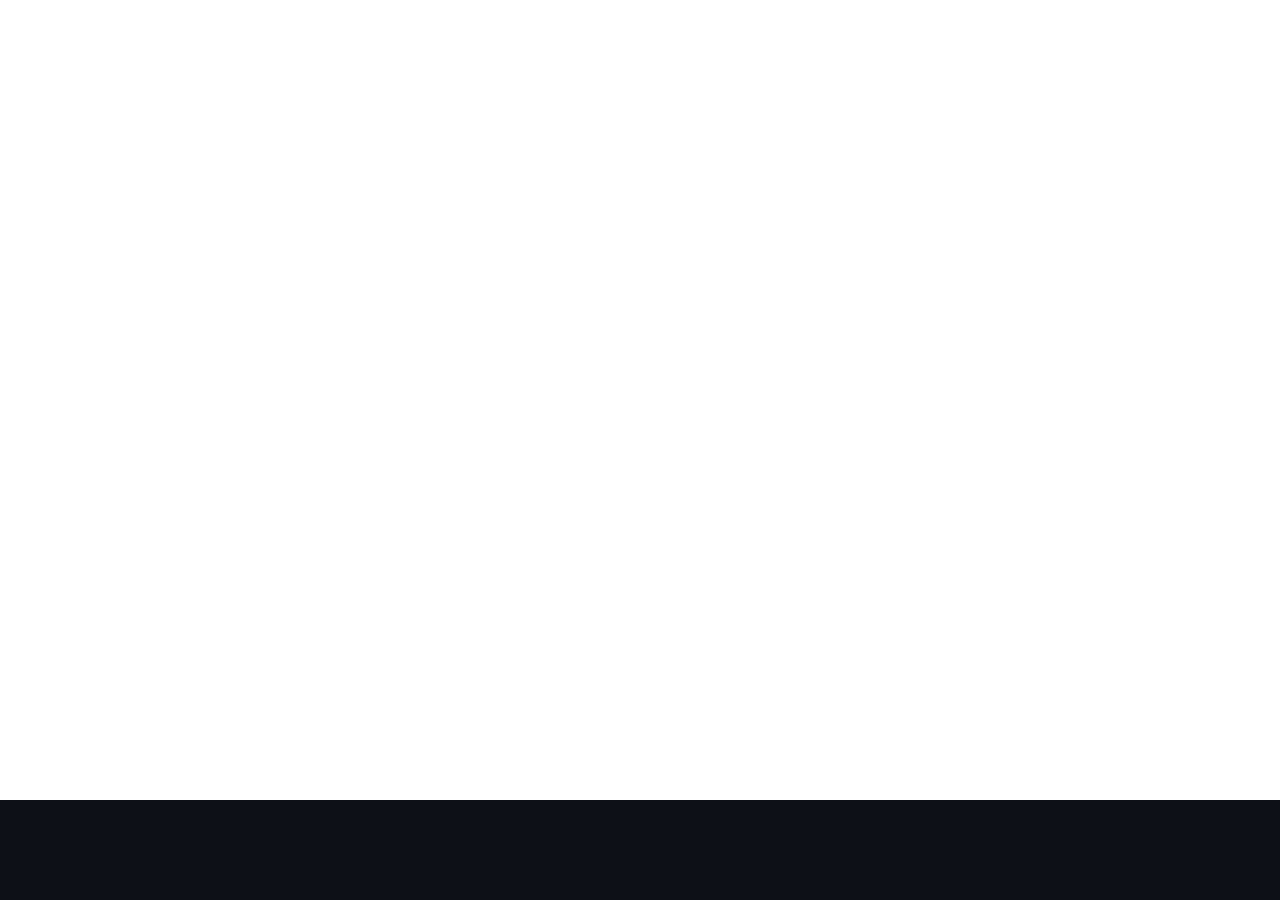
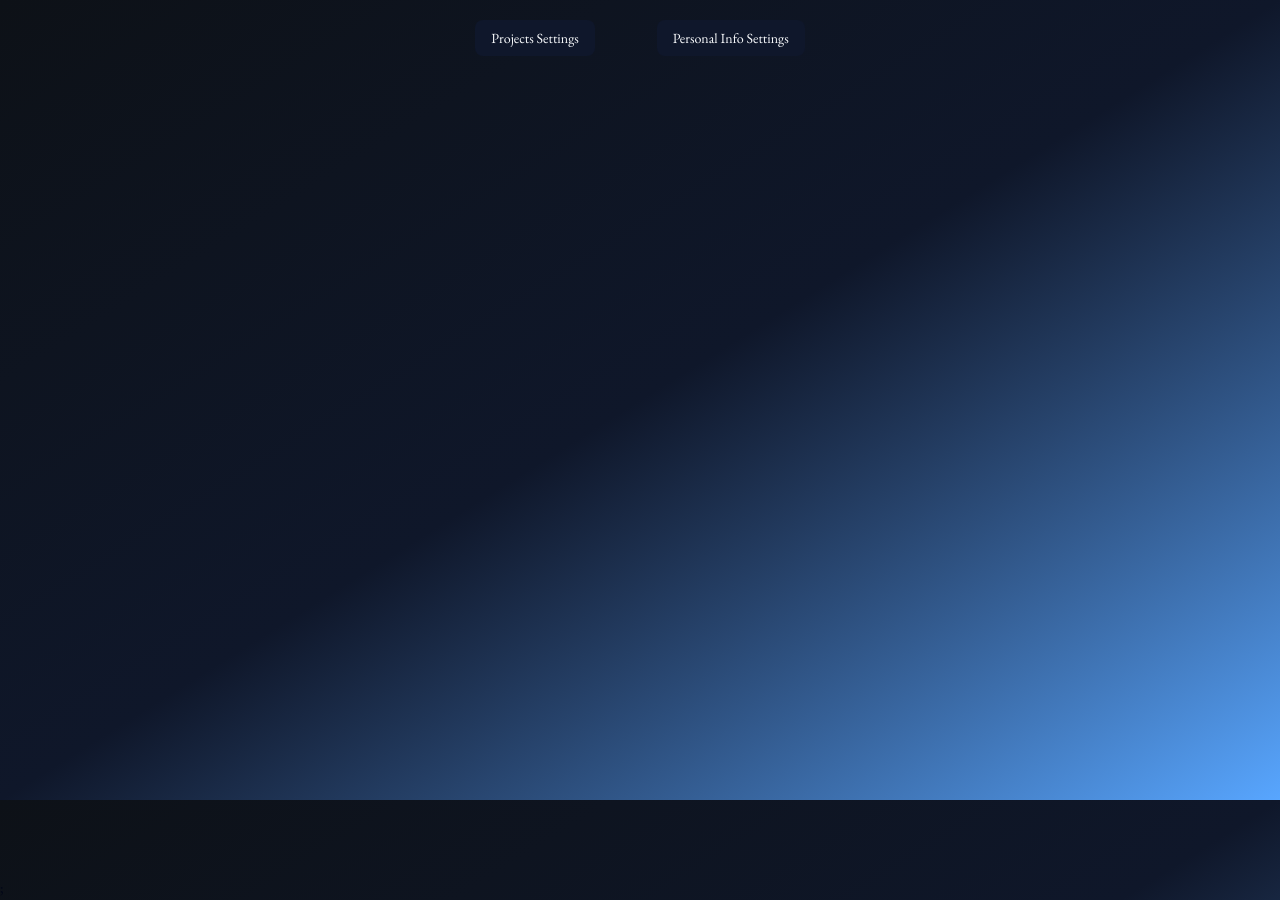
Before and after one commit to zFelipez/portfolio-nextjs, a Next.js app: page /adm/projects in a window 1280 px wide. Before the commit the page ends 800 px from the top, so only its background shows below. Built offline with nearby package versions, Linux system fonts and the light colour scheme.

Commit message:
feat: add  dashboard menu and dashboard link components and small adjustment in route name

```diff
--- /dev/null
+++ b/app/(dashboard)/adm/_components/dashboard-link.tsx
@@ -0,0 +1,15 @@
+"use client";
+
+
+import Link from "next/link";
+import React from "react";
+
+type DashboardButtonProps = {
+  url: string;
+
+  children: React.ReactNode;
+};
+
+export function DashboardLink({ url, children }: DashboardButtonProps) {
+  return <Link href={url}>{children}</Link>;
+}
--- /dev/null
+++ b/app/(dashboard)/adm/_components/dashboard-menu.tsx
@@ -0,0 +1,40 @@
+'use client'
+import { Button } from "@/components/ui/button";
+import { DashboardLink } from "./dashboard-link";
+import { useState } from "react";
+
+export function DashboardMenu() {
+  const [firstBtnDisabled, setFirstBtnDisabled] = useState(false);
+  const [secondBtnDisabled, setSecondBtnDisabled] = useState(false);
+
+  return (
+    <section className="flex  gap-[5%] items-center justify-center p-5">
+      <Button
+      onClick={ ()=> setFirstBtnDisabled((prev)=> {
+        if ( secondBtnDisabled){
+          setSecondBtnDisabled(false);
+          return !prev
+        };
+        return !prev;
+      })}
+        disabled={firstBtnDisabled}
+        className=" font-normal hover:cursor-pointer hover:bg-blue-tech"
+      >
+        <DashboardLink url="/adm/projects"> Projects Settings</DashboardLink>
+      </Button>
+      <Button
+      onClick={ ()=> setSecondBtnDisabled((prev)=> {
+        if ( firstBtnDisabled){
+          setFirstBtnDisabled(false);
+          return !prev;
+        }
+        return !prev;
+      })}
+        disabled={secondBtnDisabled}
+        className=" font-normal hover:cursor-pointer hover:bg-blue-tech"
+      >
+        <DashboardLink url="/adm/personal/info"> Personal Info Settings</DashboardLink>
+      </Button>
+    </section>
+  );
+}
--- a/app/(dashboard)/adm/layout.tsx
+++ b/app/(dashboard)/adm/layout.tsx
@@ -1,4 +1,5 @@
 import type { Metadata } from "next";
+import { DashboardMenu } from "./_components/dashboard-menu";
 
 export const metadata: Metadata = {
   title: "Create Next App",
@@ -10,9 +11,9 @@ export default function DashboardLayout({
   children: React.ReactNode;
 }) {
   return (
-
-
-        <main className="flex-1 w-full ">{children}</main>
-
+    <>
+      <DashboardMenu></DashboardMenu>
+      <main className="flex-1 w-full ">{children}</main>;
+    </>
   );
 }
--- /dev/null
+++ b/app/(dashboard)/adm/page.tsx
@@ -0,0 +1,11 @@
+
+
+export default function Dashboard(){
+
+    return (
+        <div className=" flex flex-col w-full h-full">
+
+
+        </div>
+    )
+}
--- /dev/null
+++ b/app/(dashboard)/adm/personal/info/page.tsx
@@ -0,0 +1,10 @@
+
+export default function DashboardPersonalInfo(){
+
+    return (
+        <div>
+
+
+        </div>
+    )
+}
--- a/app/(dashboard)/adm/projects/page.tsx
+++ b/app/(dashboard)/adm/projects/page.tsx
@@ -1,12 +1,10 @@
 
+export default function DashboardProjectsPage() {
+  return (
+    <>
+      <div className=" flex flex-col w-full  items-center min-h-screen ">
 
-export default function DashboardProjects(){
-    return(
-        <>
-         <div className=" flex flex-col w-full  items-center min-h-screen bg-white ">
-
-
-        </div>
-        </>
-    )
+      </div>
+    </>
+  );
 }
--- a/app/layout.tsx
+++ b/app/layout.tsx
@@ -2,8 +2,7 @@ import type { Metadata } from "next";
 
 import "./globals.css";
 import { EB_Garamond } from "next/font/google";
-import { Menu } from "./_components/menu";
-import { Footer } from "./_components/footer";
+
 
 const ebGaramond = EB_Garamond({
   subsets: ["latin"],
```
Also changed, not shown: app/(dashboard)/adm/personal/data/page.tsx (deleted, +0 -10 lines).
